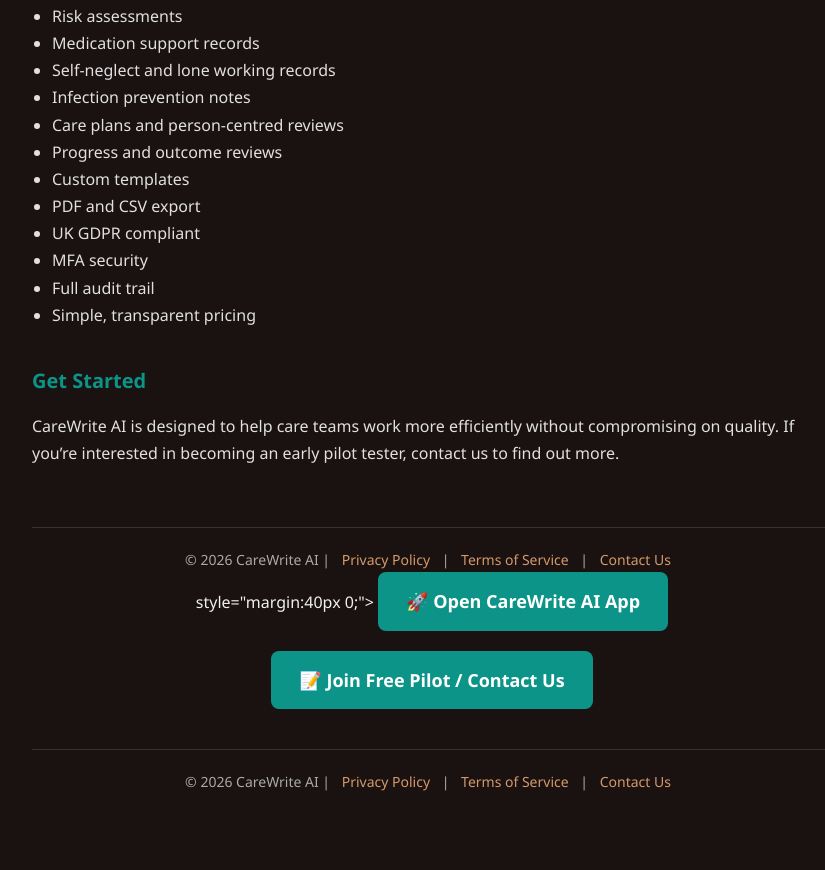
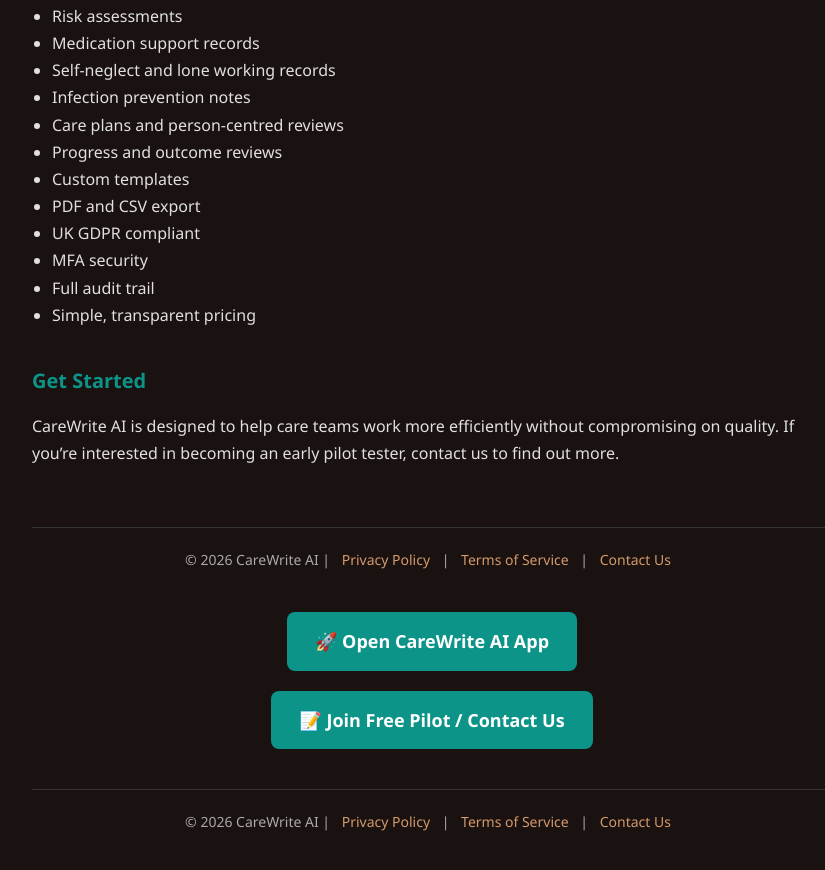
Before and after one commit to teaml21/CareWriteAI, a plain HTML site: page index.html in a window 1280 px wide. Shown: the part 1360-2230 px from the top of the page, without its empty margins (208-1033 px from the left). Before the commit the page ends 2194 px from the top, so only its background shows below. Drawn offline with Linux system fonts and the light colour scheme.

Commit message:
Fix center tag style in index.html

```diff
--- a/index.html
+++ b/index.html
@@ -106,7 +106,7 @@
     <a href="contact.html" style="color:#d49a6a; text-decoration:none; margin:0 8px;">Contact Us</a>
 </div>
 <!-- SPACED BUTTONS + FOOTER — PERFECT -->
-<center> style="margin:40px 0;">
+<center style="margin:40px 0;">
     <!-- TOP BUTTON: OPEN APP -->
     <a href="app/index.html" style="background:#0D9488; color:white; padding:14px 28px; border-radius:8px; text-decoration:none; font-weight:bold; font-size:18px; display:inline-block; margin-bottom:20px;">
         🚀 Open CareWrite AI App
```
